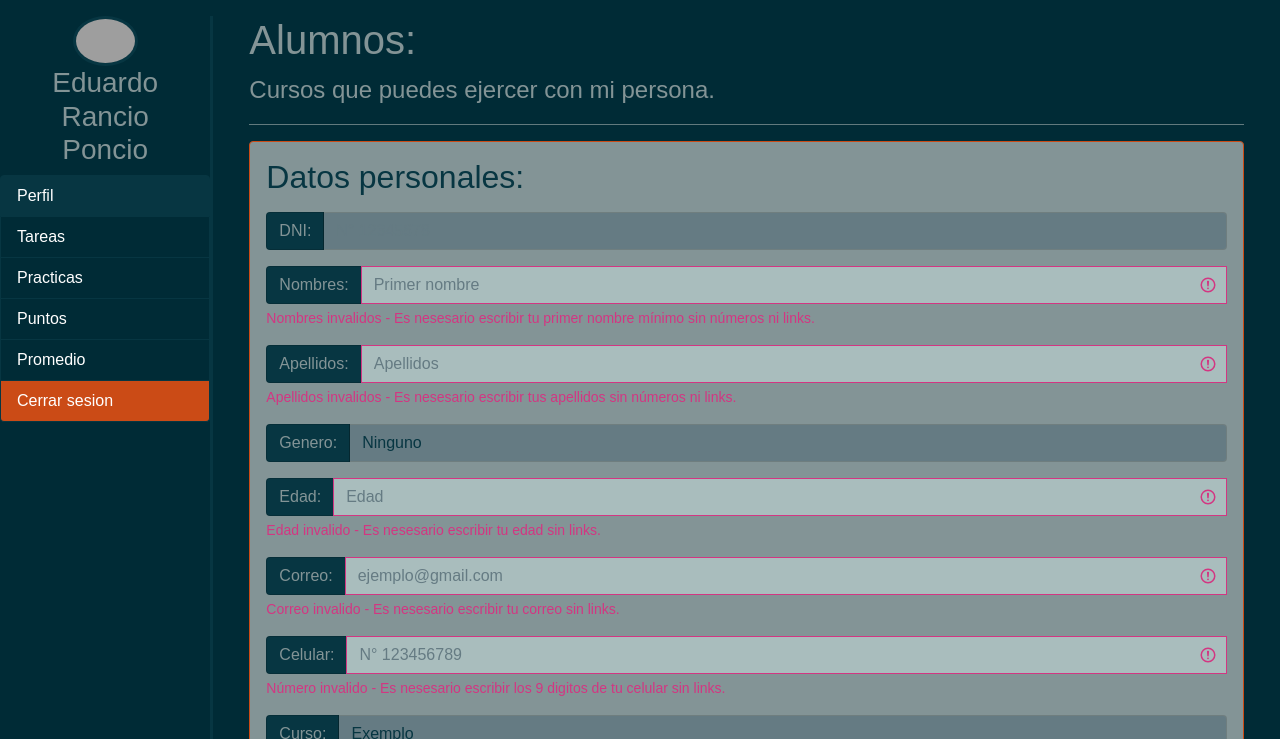
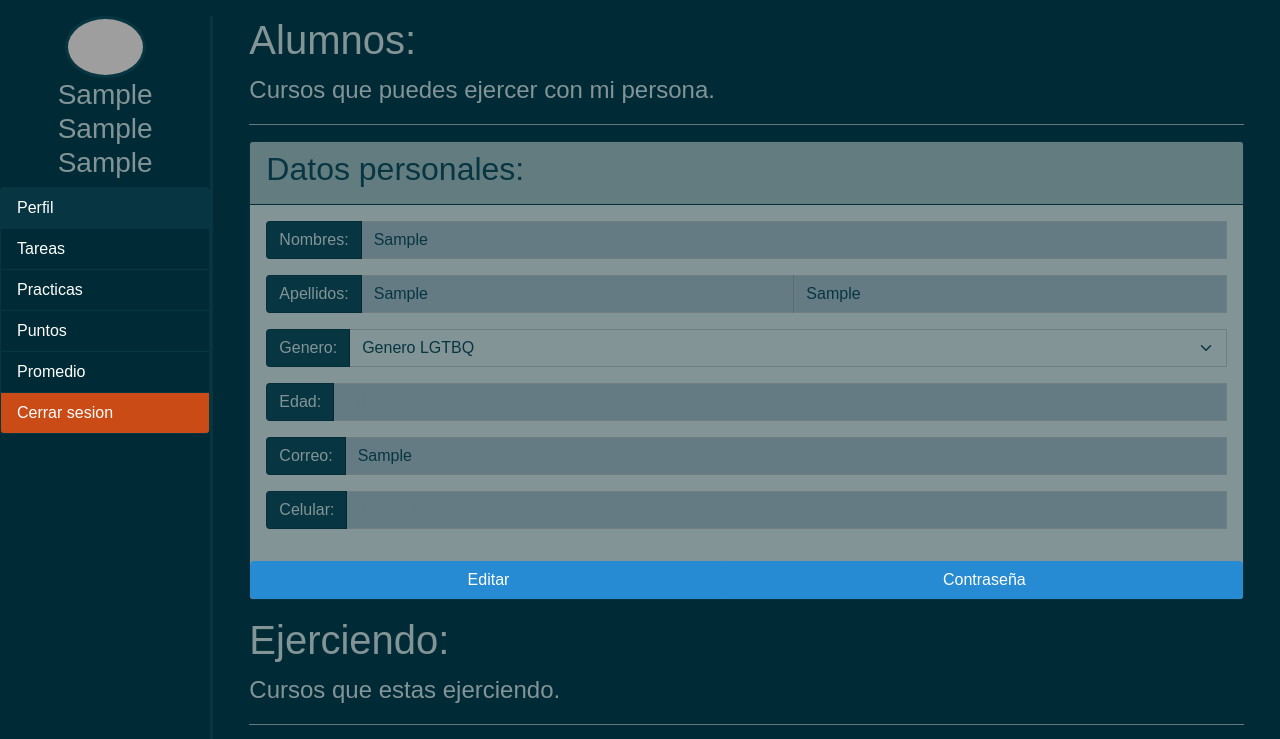
Before and after one commit to Jesus-02/profesor, a PHP site: page /views/students.php in a window 1280 px wide. Shown: the top 739 px of the page. Run offline with PHP 8.4, Linux system fonts and the light colour scheme; the visitor is signed in with stand-in values (Sample User, id 1); tables that the repository leaves empty or names only in its code hold one stand-in row (values such as "Sample post"); grey boxes are pictures that could not be loaded.

Commit message:
v0.14 visual datos de studiantes

```diff
--- a/styles/generals.css
+++ b/styles/generals.css
@@ -5,7 +5,7 @@
 }
 
 .hero-image {
-  background-image: linear-gradient(to bottom,rgba(0, 43, 54, 0), rgba(0, 43, 54, 0.8)), url("../imagens/crossing zebras.jpg");
+  background-image: linear-gradient(to bottom,rgba(0, 43, 54, 0), rgba(0, 43, 54, 1)), url("../imagens/crossing zebras.jpg");
   height: 100%;
   background-position: center;
   background-repeat: no-repeat;
@@ -13,3 +13,10 @@
   background-attachment: fixed;
   position: relative;
 }
+.bd-placeholder-img {
+  font-size: 1.125rem;
+  text-anchor: middle;
+  -webkit-user-select: none;
+  -moz-user-select: none;
+  user-select: none;
+}
--- /dev/null
+++ b/system_data/data_Students.php
@@ -0,0 +1,60 @@
+<?php namespace models;
+  require_once "conexion.php";
+  use models\conexion;
+  /**
+   * STUDENTS
+  */
+  class students{
+    private $con; /* conexion */
+    private $session = []; /* session */
+    private $data; /* consulta privada */
+    public function __construct(){
+      $this->con=new conexion();
+      session_start();
+      $this->session = [$_SESSION['user'], $_SESSION['type']];
+    }
+    /* datosalumno */
+    public function dataUser(){
+      $response = [];
+      $sql="select * from alumnos where dni={$this->session[0]}";
+      $this->data = $this->con->consultaRetorno($sql);
+      $row=$this->data->fetch_array(MYSQLI_NUM);
+      $response['row'][1]=$row[2];
+      $response['row'][2]=$row[3];
+      $response['row'][3]=$row[4];
+      $response['row'][4]=$row[5];
+      $response['row'][5]=$row[6];
+      $response['row'][6]=$row[7];
+      $response['row'][7]=$row[8];
+      return $response;
+    }
+    /* Cursos */
+    public function userCurses(){
+      $response = [];
+      $sql="select cul.id_curso from alumnos al inner join cursos_alumnos cul on al.id_alumnos=cul.id_alumno where al.dni={$this->session[0]}";
+      $this->data = $this->con->consultaRetorno($sql);
+      if($this->data->num_rows > 0){
+        while($curses=$this->data->fetch_array(MYSQLI_ASSOC)){
+          $sql="select cu.id_cursos, cu.titulo, cu.descripcion, cu.link, cu.fecha_inicio, cu.fecha_fin, it.instituto, it.av_local from cursos cu inner join institutos it on cu.id_local=it.id_local where cu.id_cursos={$curses['id_curso']}";
+          $this->data = $this->con->consultaRetorno($sql);
+          $row=$this->data->fetch_array(MYSQLI_ASSOC);
+          $response['row'][1]=$row['id_cursos'];
+          $response['row'][2]=$row['titulo'];
+          $response['row'][3]=$row['descripcion'];
+          $response['row'][4]=$row['link'];
+          $response['row'][5]=$row['fecha_inicio'];
+          $response['row'][6]=$row['fecha_fin'];
+          $response['row'][7]=$row['instituto'];
+          $response['row'][8]=$row['av_local'];
+        }
+      }
+      return $response;
+    }
+  }
+  // pruevas
+  // $student = new students();
+  // $dataSt = $student->curses();
+  // print_r($dataSt);
+  // echo count($dataSt);
+
+?>
--- a/views/students.php
+++ b/views/students.php
@@ -1,7 +1,32 @@
 <?php
-session_start();
+/* Fecha local */
+setlocale(LC_ALL, "es_PE");
+
+/**
+ * STUDENTS
+ * Data
+*/
+include_once "../system_data/data_Students.php";
+use models\students;
+$student = new students();
+$dataSt = $student->dataUser();
+$dataCurse = $student->userCurses();
+/* Session */
 if (!isset($_SESSION['user'])) {
   header('location:../index.php');
+}
+/* asignacion por genero */
+$icon=null;
+$genero=null;
+if($dataSt['row'][4]=="M"){
+  $icon="../imagens/userh3.png";
+  $genero='Masculino';
+}elseif($dataSt['row'][4]=="F"){
+  $icon="../imagens/userm2.png";
+  $genero='Femenino';
+}else{
+  $icon="../imagens/lgtbq.png";
+  $genero='LGTBQ';
 }
 ?>
 <!doctype html>
@@ -21,8 +46,8 @@
     <div class="row">
       <aside class="col-12 col-md-2 p-0 border-end border-dark border-3">
         <div class="container-fluid text-center">
-          <img src="../imagens/IMG_20160605_151301~2.jpg" width="40%" class="img-fluid border border-dark border-3 rounded-circle mx-auto d-block" alt="Cargando imagen" title="Jesús Zubilete">
-          <h3>Eduardo Rancio Poncio</h3>
+          <img src=<?php echo $icon; ?> width="50%" class="img-fluid border border-dark border-3 rounded-circle mx-auto d-block" alt="Cargando imagen" title="Alumno">
+          <h3><?php echo $dataSt['row'][1]." ".$dataSt['row'][2]." ".$dataSt['row'][3];?></h3>
         </div>
         <!-- menu admin -->
         <div class="list-group">
@@ -36,15 +61,18 @@
       </aside>
       <!-- articulos -->
       <section class="col-12 col-md-10">
-        <!-- alumnos -->
+        <!-- alumno -->
         <article id="alumnos" class="container">
           <h1>Alumnos:</h1>
           <p class="fs-4">Cursos que puedes ejercer con mi persona.</p>
           <hr class="border-light opacity-75">
           <!-- Datos personales -->
-          <form name="datos_personales" class="bg-secondary text-dark border border-warning rounded p-3 my-3">
-            <h2 class="mb-3">Datos personales:</h2>
-            <div class="mb-3">
+          <form name="datos_personales" class="card bg-secondary text-dark mb-3">
+            <div class="card-header">
+              <h2>Datos personales:</h2>
+            </div>
+            <div class="card-body">
+              <div class="mb-3 visually-hidden">
                 <div class="input-group">
                   <span class="input-group-text">DNI:</span>
                   <input type="number" name="alumno_dp_dni" id="alumno_dp_dni"  placeholder="N° 12345678" min="10000000" max="99999999" aria-label="DNI" class="form-control" value="<?php echo $_SESSION['user'];?>" disabled>
@@ -53,54 +81,50 @@
               <div class="mb-3">
                 <div class="input-group is-validation">
                   <span class="input-group-text">Nombres:</span>
-                <input type="text" name="alumno_dp_name1" id="alumno_dp_name1" placeholder="Primer nombre" aria-label="Primer nombre" class="form-control is-invalid" aria-describedby="inputGroupPrepend3 validationServerUsernameFeedback" required>
-                <div id="validationServerUsernameFeedback" class="invalid-feedback">Nombres invalidos - Es nesesario escribir tu primer nombre mínimo sin números ni links.</div>
+                  <input type="text" name="alumno_dp_name1" id="alumno_dp_name1" placeholder="Primer nombre" aria-label="Primer nombre" class="form-control" value="<?php echo $dataSt['row'][1];?>" disabled>
+                  <div class="invalid-feedback">Nombres invalidos - Es nesesario escribir tu primer nombre mínimo sin números ni links.</div>
                 </div>
               </div>
               <div class="mb-3">
                 <div class="input-group is-validation">
                   <span class="input-group-text">Apellidos:</span>
-                <input type="text" name="alumno_dp_surName1" id="alumno_dp_surName1" placeholder="Apellidos" aria-label="Apellidos" class="form-control is-invalid" aria-describedby="inputGroupPrepend3 validationServerUsernameFeedback" required>
-                <div id="validationServerUsernameFeedback" class="invalid-feedback">Apellidos invalidos -  Es nesesario escribir tus apellidos sin números ni links.</div>
+                  <input type="text" name="alumno_dp_surName1" id="alumno_dp_surName1" placeholder="Apellido paterno" aria-label="Paterno" class="form-control" value="<?php echo $dataSt['row'][2];?>" disabled>
+                  <input type="text" name="alumno_dp_surName2" id="alumno_dp_surName2" placeholder="Apellidos materno" aria-label="Materno" class="form-control" value="<?php echo $dataSt['row'][3];?>" disabled>
+                  <div class="invalid-feedback">Apellidos invalidos -  Es nesesario escribir tus apellidos sin números ni links.</div>
                 </div>
               </div>
               <div class="mb-3">
                 <div class="input-group">
                   <span class="input-group-text">Genero:</span>
-                <input type="text" name="alumno_dp_genero1" id="alumno_dp_genero1" placeholder="Genero" aria-label="Genero" class="form-control" value="Ninguno" disabled>
+                  <select class="form-select bg-transparent" name="alumno_dp_genero1" id="alumno_dp_genero1" aria-label="Genero" disabled>
+                    <option selected disabled value="<?php echo $dataSt['row'][4];?>">Genero <?php echo $genero;?></option>
+                    <option value="M">Masculino</option>
+                    <option value="F">Femenino</option>
+                    <option value="O">LGTBQ</option>
+                  </select>
+                  <div class="invalid-feedback">Genero invalido -  Es nesesario seleccionar tu genero.</div>
                 </div>
               </div>
               <div class="mb-3">
                 <div class="input-group is-validation">
                   <span class="input-group-text">Edad:</span>
-                <input type="number" name="alumno_dp_edad" id="alumno_dp_edad"  placeholder="Edad" min="1" max="200" aria-label="Edad" class="form-control is-invalid" aria-describedby="inputGroupPrepend3 validationServerUsernameFeedback" required>
-                <div id="validationServerUsernameFeedback" class="invalid-feedback">Edad invalido -  Es nesesario escribir tu edad sin links.</div>
+                  <input type="number" name="alumno_dp_edad" id="alumno_dp_edad"  placeholder="Edad" min="1" max="200" aria-label="Edad" class="form-control" value="<?php echo $dataSt['row'][5];?>" disabled>
+                  <div class="invalid-feedback">Edad invalido -  Es nesesario escribir tu edad sin links.</div>
                 </div>
               </div>
               <div class="mb-3">
                 <div class="input-group is-validation">
                   <span class="input-group-text">Correo:</span>
-                <input type="gmail" name="alumno_dp_correo1" id="alumno_dp_correo1"  placeholder="ejemplo@gmail.com" aria-label="Correo" class="form-control is-invalid" aria-describedby="inputGroupPrepend3 validationServerUsernameFeedback" required>
-                <div id="validationServerUsernameFeedback" class="invalid-feedback">Correo invalido -  Es nesesario escribir tu correo sin links.</div>
+                  <input type="gmail" name="alumno_dp_correo1" id="alumno_dp_correo1"  placeholder="ejemplo@gmail.com" aria-label="Correo" class="form-control" value="<?php echo $dataSt['row'][6];?>" disabled>
+                  <div class="invalid-feedback">Correo invalido -  Es nesesario escribir tu correo sin links.</div>
                 </div>
               </div>
               <div class="mb-3">
                 <div class="input-group is-validation">
                   <span class="input-group-text">Celular:</span>
-                <input type="number" name="alumno_dp_cellPhone1" id="alumno_dp_cellPhone1"  placeholder="N° 123456789" min="1000000000" max="999999999" aria-label="cell phone" class="form-control is-invalid" aria-describedby="inputGroupPrepend3 validationServerUsernameFeedback" required>
-                <div id="validationServerUsernameFeedback" class="invalid-feedback">Número invalido -  Es nesesario escribir los 9 digitos de tu celular sin links.</div>
+                  <input type="number" name="alumno_dp_cellPhone1" id="alumno_dp_cellPhone1"  placeholder="N° 123456789" min="1000000000" max="999999999" aria-label="cell phone" class="form-control" value="<?php echo $dataSt['row'][7];?>" disabled>
+                  <div class="invalid-feedback">Número invalido -  Es nesesario escribir los 9 digitos de tu celular sin links.</div>
                 </div>
-            </div>
-            <div class="mb-3">
-              <div class="input-group">
-                <span class="input-group-text">Curso:</span>
-                <input type="text" name="alumno_dp_curso1" id="alumno_dp_curso1"  placeholder="Curso" aria-label="Curso" class="form-control" value="Exemplo" disabled>
-              </div>
-            </div>
-            <div class="mb-3">
-              <div class="input-group">
-                <span class="input-group-text">Instituto:</span>
-                <input type="text" name="alumno_dp_intituto1" id="alumno_dp_intituto1"  placeholder="Instituto y local" aria-label="Instituto" class="form-control" value="Exemplo" disabled>
               </div>
             </div>
             <div class="col-12 btn-group" role="group" aria-label="opciones de datos personales">
@@ -111,6 +135,29 @@
               <button type="button" class="btn btn-info" name="mPass" data-bs-toggle="modal" data-bs-target="#modalPassword">Contraseña</button>
             </div>
           </form>
+          <!-- Cursos que esta ejerciendo -->
+          <h1>Ejerciendo:</h1>
+          <p class="fs-4">Cursos que estas ejerciendo.</p>
+          <hr class="border-light opacity-75">
+          <div class="row mb-2 justify-content-center">
+            <?php for($i=0; $i < count($dataCurse); $i++){ ?>
+              <div class="col-md-6">
+                <div class="row g-0 border rounded overflow-hidden flex-md-row mb-4 h-md-250 position-relative bg-transparent">
+                  <div class="col p-4 d-flex flex-column position-static">
+                    <b class="d-inline-block mb-2 text-primary"><?php echo $dataCurse['row'][7]; ?></b>
+                    <h3 class="mb-0"><?php echo $dataCurse['row'][2]; ?></h3>
+                    <div class="mb-1 text-muted"><?php echo $dataCurse['row'][5]." - ".$dataCurse['row'][6]; ?></div>
+                    <p class="card-text mb-auto"><?php echo $dataCurse['row'][3]."<br>".$dataCurse['row'][8]; ?></p>
+                    <a href="<?php echo $dataCurse['row'][4]; ?>" target="_blank" class="stretched-link">Más inforrmación</a>
+                  </div>
+                  <div class="col-auto d-none d-lg-block">
+                    <img class="bd-placeholder-img" width="200" height="300" src="https://i.ibb.co/T81KLFC/edificio.jpg" title="Istitutos" alt="Istitutos">
+                  </div>
+                </div>
+              </div>
+            <?php } ?>
+          </div>
+
         </article>
         <!-- Tareas -->
         <article id="tareas" class="container">
```
Also changed, not shown: system_data/dataView.php (+7 -3 lines), system_data/data_Cursos.php (indentation only). Lines whose indentation alone changed are shown as unchanged.
